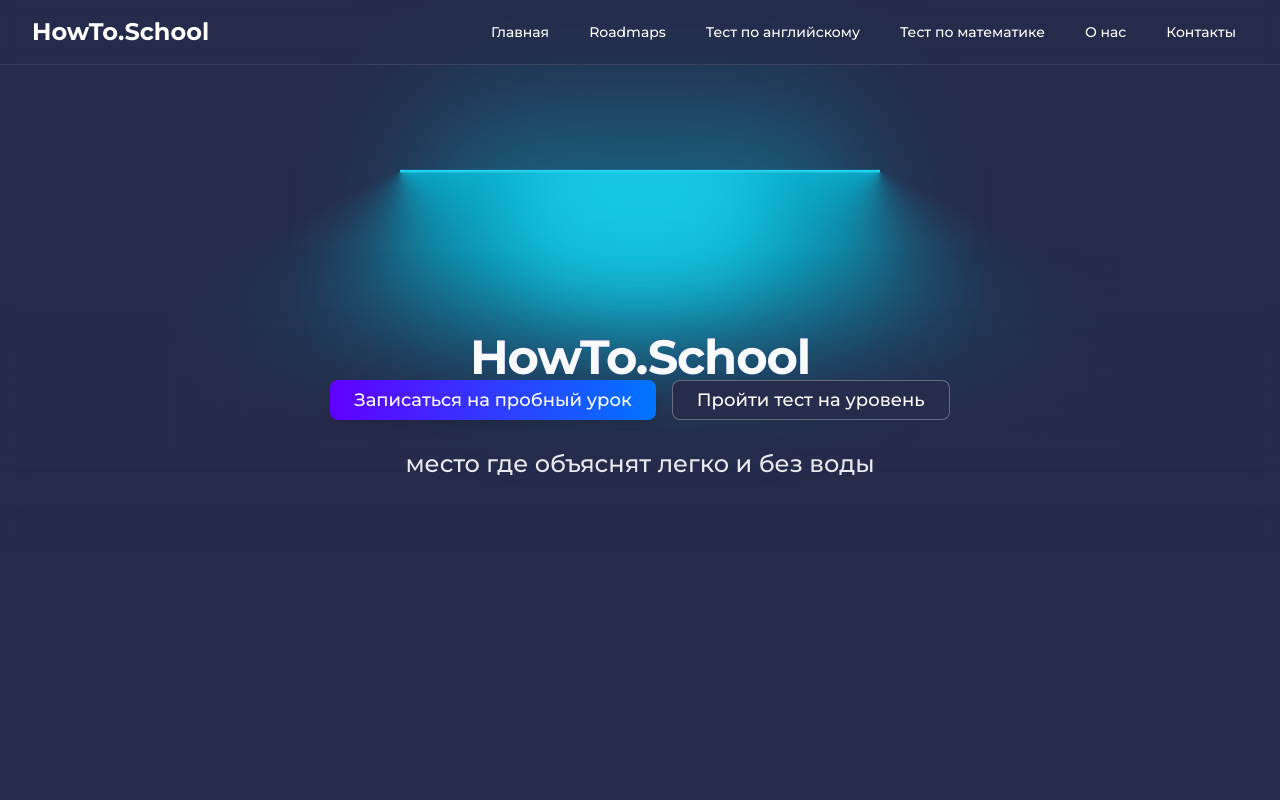
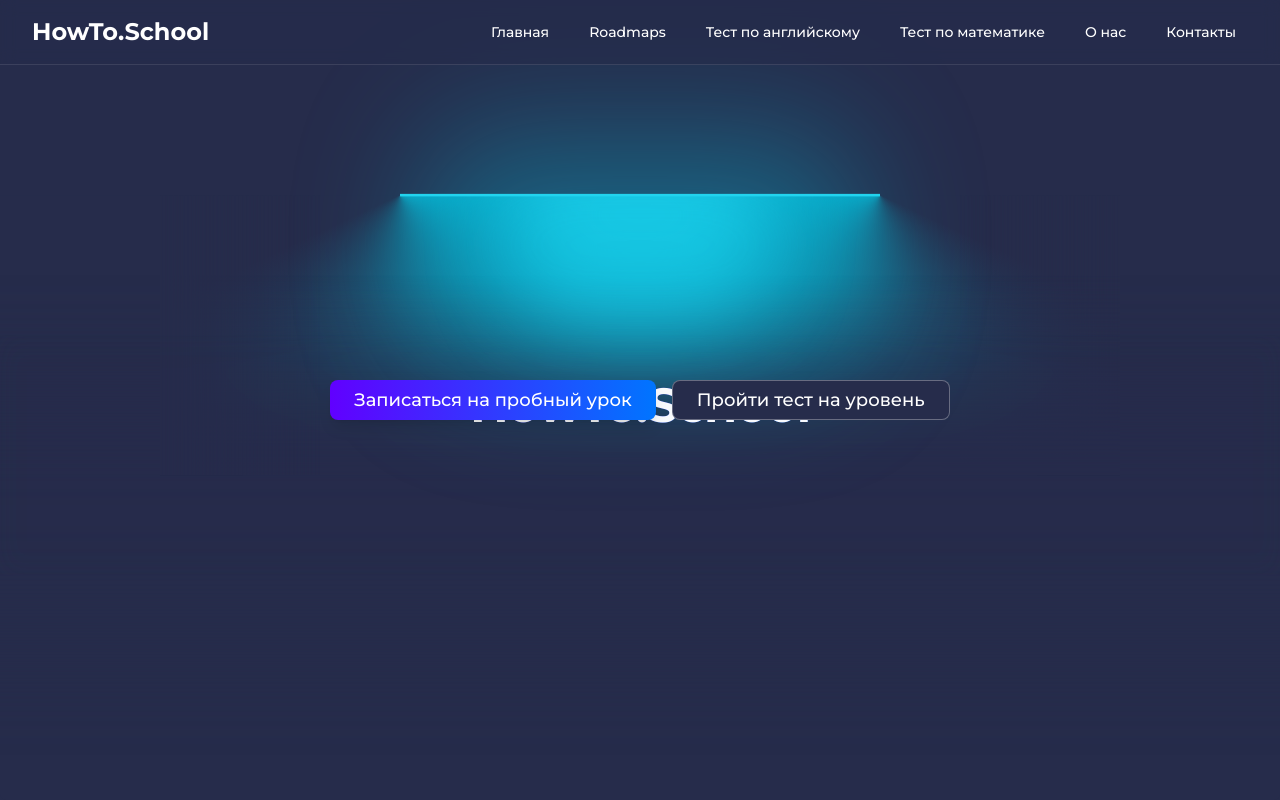
Before and after one commit to fsaidov11/howto, a React (Vite) app: page / in a window 1280 px wide. Shown: the top 800 px of the page. Built offline with nearby package versions, Linux system fonts and the light colour scheme.

Commit message:
Visual edit in Lovable
Edited UI in Lovable

```diff
--- a/src/components/ui/lamp.tsx
+++ b/src/components/ui/lamp.tsx
@@ -18,19 +18,7 @@ export function LampDemo() {
     }} className="mt-8 bg-gradient-to-br from-primary to-secondary bg-clip-text text-center font-bold tracking-tight md:text-5xl px-0 mx-px my-[51px] py-0 text-6xl text-slate-50">
         HowTo.School
       </motion.h1>
-      <motion.p initial={{
-      opacity: 0,
-      y: 20
-    }} whileInView={{
-      opacity: 1,
-      y: 0
-    }} transition={{
-      delay: 0.5,
-      duration: 0.8,
-      ease: "easeInOut"
-    }} className="mt-4 text-xl text-white/90 text-center font-medium md:text-2xl">
-        место где объяснят легко и без воды
-      </motion.p>
+
     </LampContainer>;
 }
 export const LampContainer = ({
```
